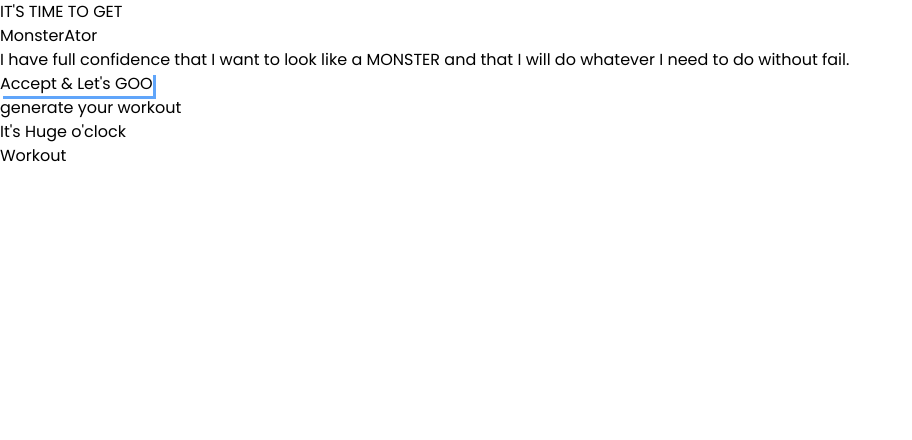
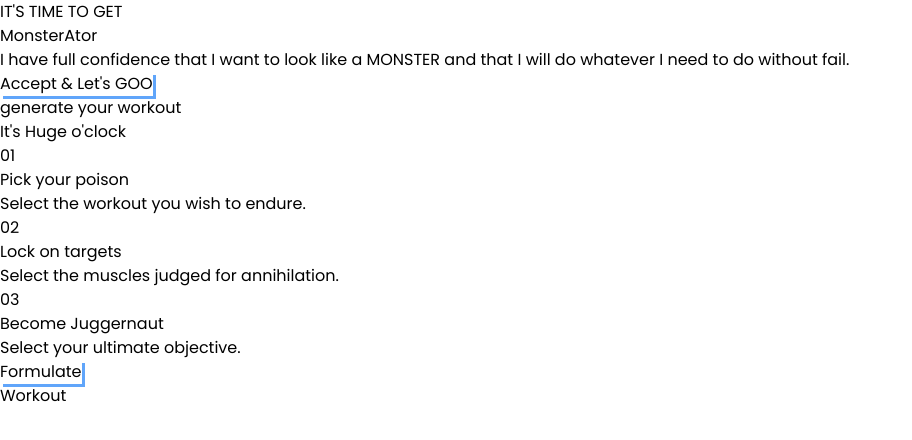
Before and after one commit to khazarglzd/fitness_app_react_vite, a React (Vite) app: page / in a window 1280 px wide. Shown: the top 440 px of the page, without its empty margins (0-912 px from the left). Built offline with nearby package versions, Linux system fonts and the light colour scheme.

Commit message:
creating Generator component

```diff
--- /dev/null
+++ b/src/components/Button.jsx
@@ -0,0 +1,10 @@
+import React from 'react'
+
+export default function Button(props) {
+    const { text, func } = props
+    return (
+        <button onClick={func} className='px-8 mx-auto py-4 rounded-md border-[2px] bg-slate-950 border-blue-400 border-solid blueShadow duration-200'>
+            <p>{text}</p>
+        </button>
+    )
+}
--- a/src/components/Generator.jsx
+++ b/src/components/Generator.jsx
@@ -1,10 +1,35 @@
 import React from 'react'
 import SectionWrapper from './SectionWrapper'
+import { SCHEMES, WORKOUTS } from '../utils/workoutBanks'
+import Button from './Button'
+
+
+function Header(props) {
+    const { index, title, description } = props
+    return (
+        <div className='flex flex-col gap-4'>
+            <div className='flex items-center justify-center gap-2'>
+                <p className='text-3xl sm:text-4xl md:text-5xl font-semibold text-slate-400'>{index}</p>
+                <h4 className='text-xl sm:text-2xl md:text-3xl'>{title}</h4>
+            </div>
+            <p className='text-sm sm:text-base mx-auto'>{description}</p>
+        </div>
+    )
+}
 
 export default function Generator() {
     return (
         <SectionWrapper id={'generate'} header={"generate your workout"} title={['It\'s', 'Huge', 'o\'clock']}>
-
+            <Header index={'01'} title={'Pick your poison'} description={"Select the workout you wish to endure."} />
+            <div className='grid grid-cols-2   border border-solid border-blue-400 sm:grid-cols-4 gap-4'>
+            </div>
+            <Header index={'02'} title={'Lock on targets'} description={"Select the muscles judged for annihilation."} />
+            <div className='bg-slate-950  border border-solid border-blue-400 rounded-lg flex flex-col'>
+            </div>
+            <Header index={'03'} title={'Become Juggernaut'} description={"Select your ultimate objective."} />
+            <div className='grid grid-cols-1 sm:grid-cols-3 gap-4'>
+            </div>
+            <Button text={"Formulate"}></Button>
         </SectionWrapper>
     )
 }
--- a/src/components/Hero.jsx
+++ b/src/components/Hero.jsx
@@ -1,4 +1,5 @@
 import React from 'react'
+import Button from './Button'
 
 export default function Hero() {
     return (
@@ -8,9 +9,8 @@ export default function Hero() {
                 <h1 className='uppercase font-semibold text-4xl sm:text-5xl md:text-6xl lg:text-7xl'>Monster<span className='text-blue-400'>Ator</span></h1>
             </div>
             <p className='text-sm md:text-base font-light'>I have full confidence that I want to look like a <span className='text-blue-400'>MONSTER</span>  and that I will do whatever I need to do without fail.</p>
-            <button className='px-8 mx-auto py-4 rounded-md border-[2px] bg-slate-950 border-blue-400 border-solid blueShadow duration-200'>
-                <p>Accept & Let's GOO</p>
-            </button>
+            <Button text={"Accept & Let's GOO"}>
+            </Button>
         </div>
     )
 }
```
